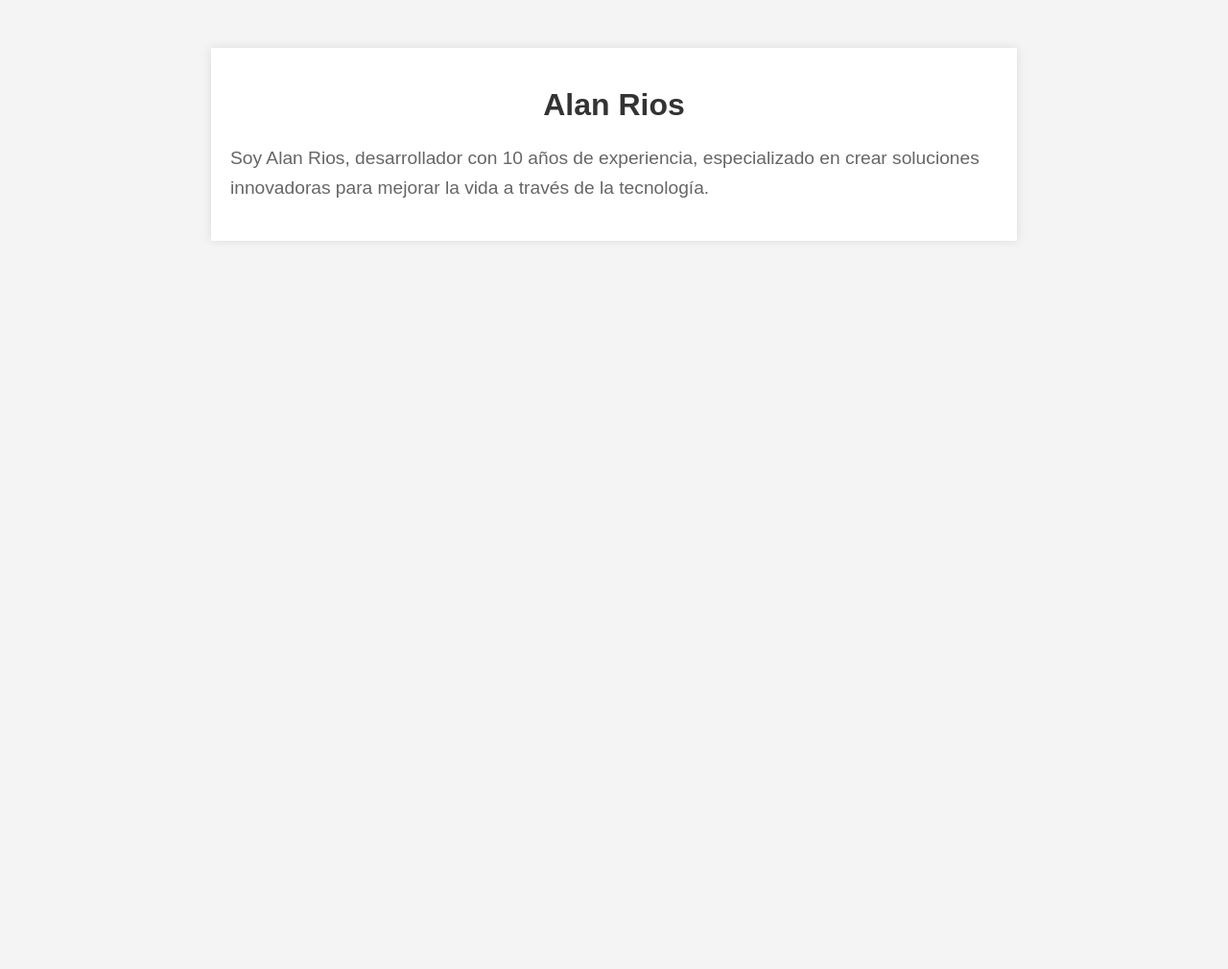
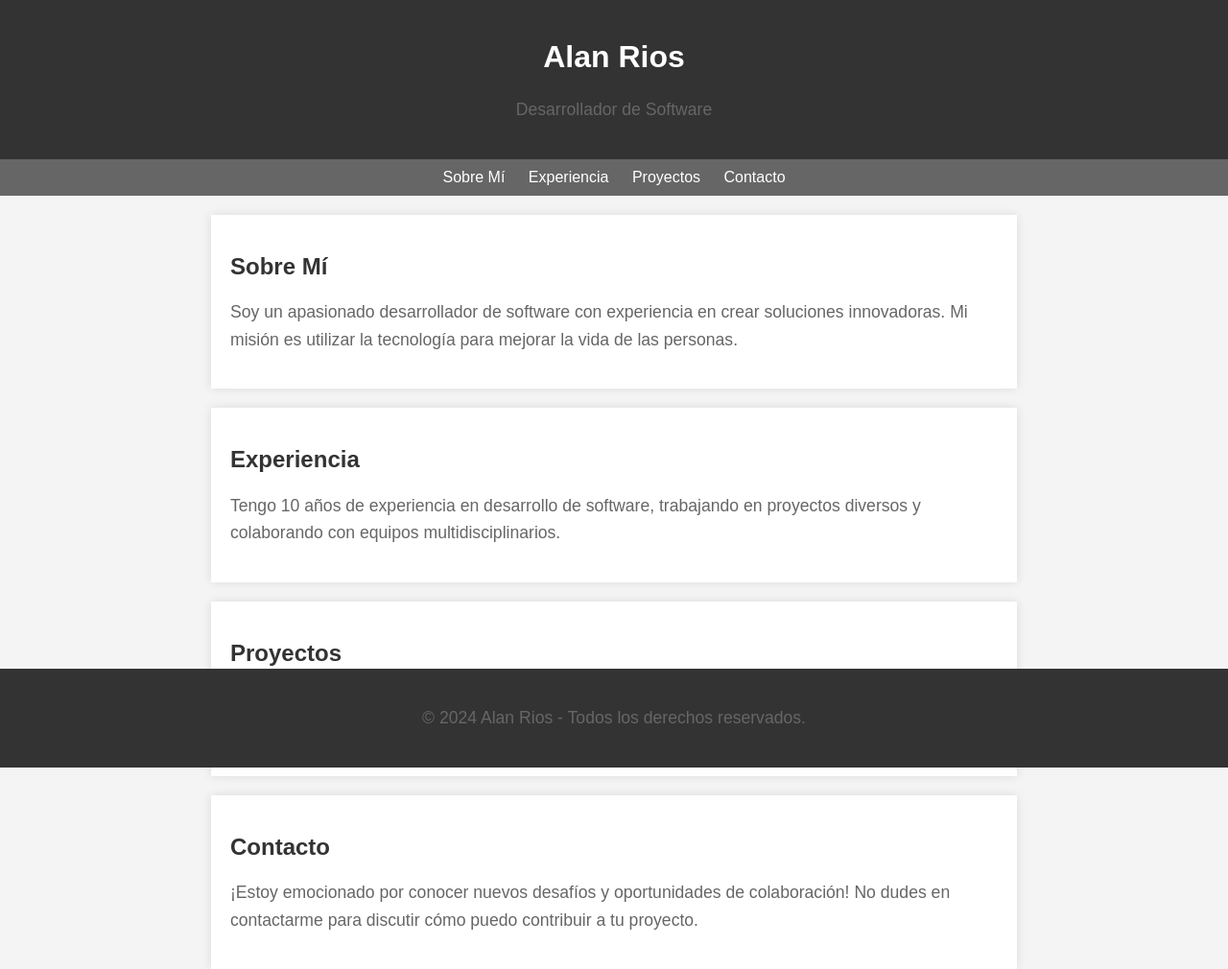
Before and after one commit to AlanRiverss/Impulsa-tu-sue-o, a plain HTML site: page index.html in a window 1280 px wide. Shown: the whole page at 96% size. Before the commit the page ends 800 px from the top, so only its background shows below. Drawn offline with Linux system fonts and the light colour scheme.

Commit message:
Update index.html
pagina mas colorida

```diff
--- a/index.html
+++ b/index.html
@@ -11,29 +11,79 @@
             padding: 0;
             background-color: #f4f4f4;
         }
+        header {
+            background-color: #333;
+            color: #fff;
+            padding: 20px;
+            text-align: center;
+        }
+        nav {
+            background-color: #666;
+            color: #fff;
+            padding: 10px 20px;
+            text-align: center;
+        }
+        nav a {
+            color: #fff;
+            text-decoration: none;
+            margin: 0 10px;
+        }
         .container {
             max-width: 800px;
             margin: 0 auto;
             padding: 20px;
             background-color: #fff;
             box-shadow: 0 0 10px rgba(0, 0, 0, 0.1);
-            margin-top: 50px;
+            margin-top: 20px;
         }
-        h1 {
+        h2 {
             color: #333;
-            text-align: center;
         }
         p {
-            font-size: 1.2em;
+            font-size: 1.1em;
             color: #666;
             line-height: 1.6;
+        }
+        footer {
+            background-color: #333;
+            color: #fff;
+            text-align: center;
+            padding: 20px 0;
+            position: absolute;
+            width: 100%;
+            bottom: 0;
         }
     </style>
 </head>
 <body>
-    <div class="container">
+    <header>
         <h1>Alan Rios</h1>
-        <p>Soy Alan Rios, desarrollador con 10 años de experiencia, especializado en crear soluciones innovadoras para mejorar la vida a través de la tecnología.</p>
+        <p>Desarrollador de Software</p>
+    </header>
+    <nav>
+        <a href="#sobre-mi">Sobre Mí</a>
+        <a href="#experiencia">Experiencia</a>
+        <a href="#proyectos">Proyectos</a>
+        <a href="#contacto">Contacto</a>
+    </nav>
+    <div id="sobre-mi" class="container">
+        <h2>Sobre Mí</h2>
+        <p>Soy un apasionado desarrollador de software con experiencia en crear soluciones innovadoras. Mi misión es utilizar la tecnología para mejorar la vida de las personas.</p>
     </div>
+    <div id="experiencia" class="container">
+        <h2>Experiencia</h2>
+        <p>Tengo 10 años de experiencia en desarrollo de software, trabajando en proyectos diversos y colaborando con equipos multidisciplinarios.</p>
+    </div>
+    <div id="proyectos" class="container">
+        <h2>Proyectos</h2>
+        <p>He participado en la creación de aplicaciones web, sistemas empresariales y soluciones móviles que han impactado positivamente a usuarios de todo el mundo.</p>
+    </div>
+    <div id="contacto" class="container">
+        <h2>Contacto</h2>
+        <p>¡Estoy emocionado por conocer nuevos desafíos y oportunidades de colaboración! No dudes en contactarme para discutir cómo puedo contribuir a tu proyecto.</p>
+    </div>
+    <footer>
+        <p>&copy; 2024 Alan Rios - Todos los derechos reservados.</p>
+    </footer>
 </body>
 </html>
```
